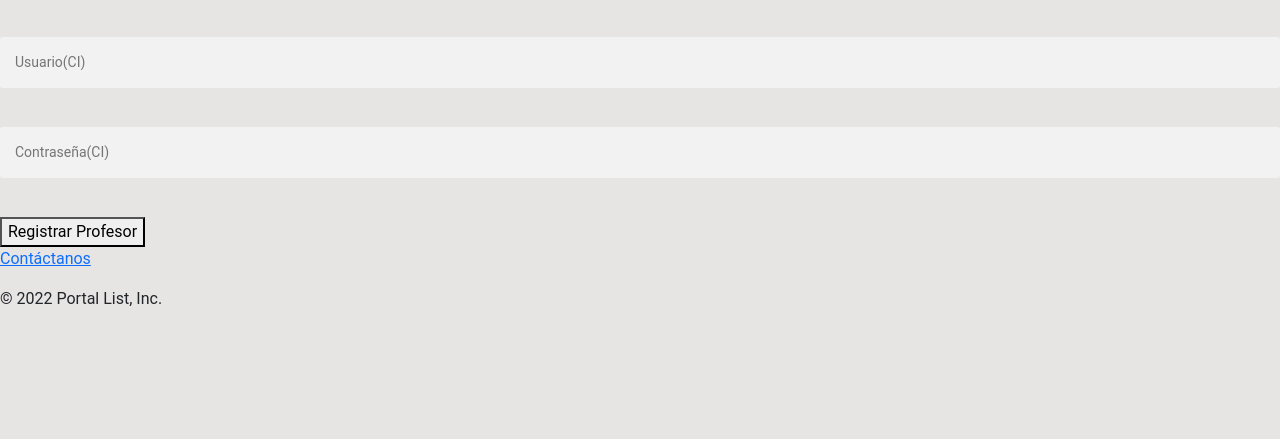
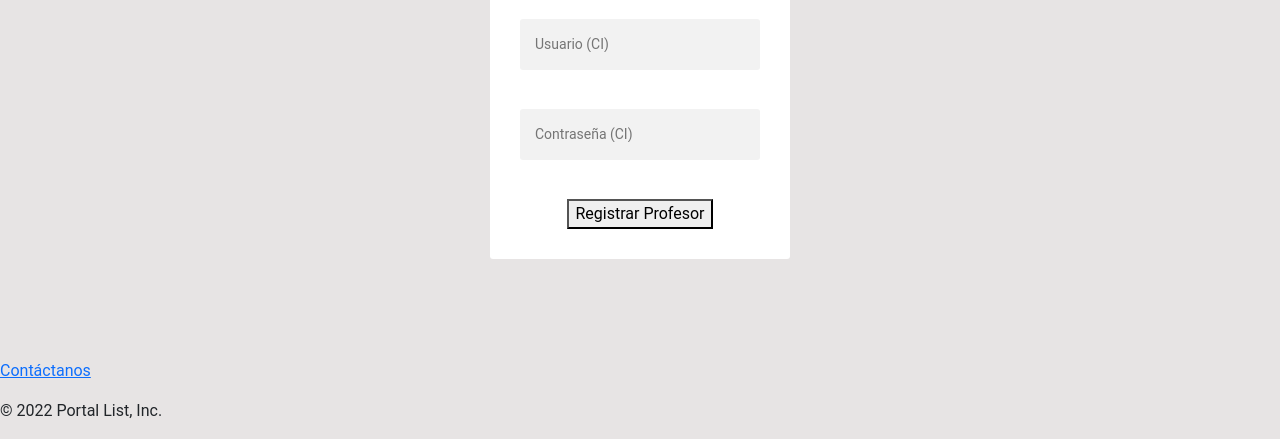
Before and after one commit to Umbrellacorp5/GitportalList, a Python web app: template templates/registroProfesor.html in a window 1280 px wide. Shown: the part 521-960 px from the top of the page. Before the commit the page ends 827 px from the top, so only its background shows below. Run offline with Jinja, Linux system fonts and the light colour scheme; the template is opened without the code that fills it, so the values that code supplies are empty.

Commit message:
Algo hicimos

```diff
--- a/templates/registroProfesor.html
+++ b/templates/registroProfesor.html
@@ -22,12 +22,12 @@
     <main>
 
             <h2 id="registrarProfesorTitle">Registrar Profesor</h2>
-            <form action="" method="POST" id="formIP">
+            <form class="form" action="" method="POST" id="formIP">
                 <!--Action tiene que guardar los datos en la base de datos-->
 
-                <input class="input" id="nombreRegistroProfesor" type="text" placeholder="Nombre" required pattern="[A-Za-z]{1,50}"> <br><br>
-                <input class="input" id="apellidoRegistroProfesor" type="text" placeholder="Apellido" required pattern="[A-Za-z]{1,50}"><br><br>
-                <input class="input" id="ciRegistroProfesor" type="number" placeholder="Cédula" required><br><br>
+                <input class="input" id="nombreRegistroProfesor" type="text" placeholder="Nombre" required pattern="[A-Za-z]{1,50}">
+                <input class="input" id="apellidoRegistroProfesor" type="text" placeholder="Apellido" required pattern="[A-Za-z]{1,50}">
+                <input class="input" id="ciRegistroProfesor" type="text" placeholder="Cédula" required>
 
                 <label>Materias</label>
                 <select name="Seleccionar una materia">
@@ -63,8 +63,8 @@
 
 
                 <input class="input" id="emailRegistroProfesor" type="email" placeholder="Email" required pattern><br><br>
-                <input class="input" id="usuarioRegistroProfesor" type="text" placeholder="Usuario(CI)" required><br><br>
-                <input class="input" id="contraRegistroProfesor" type="password" placeholder="Contraseña(CI)" required><br><br>
+                <input class="input" id="usuarioRegistroProfesor" type="text" placeholder="Usuario (CI)" required><br><br>
+                <input class="input" id="contraRegistroProfesor" type="password" placeholder="Contraseña (CI)" required><br><br>
                 <!--Cambiar type="text"-->
 
                 <button id="btnRegistroProfesor" type="sumbit">Registrar Profesor</button>
--- a/templates/static_in_env/css/style.css
+++ b/templates/static_in_env/css/style.css
@@ -260,8 +260,21 @@
     font-size: 14px;
   }
 }
+*/
+.form {
+  position: relative;
+  z-index: 1;
+  background: #FFFFFF;
+  max-width: 300px;
+  margin: 0 auto 100px;
+  padding: 30px;
+  border-top-left-radius: 3px;
+  border-top-right-radius: 3px;
+  border-bottom-left-radius: 3px;
+  border-bottom-right-radius: 3px;
+  text-align: center;
+}
 
-*/
 .input {
   outline: 0;
   background: #f2f2f2;
--- a/templates/static_in_env/css/style.scss
+++ b/templates/static_in_env/css/style.scss
@@ -296,8 +296,25 @@
     font-size: 14px;
   }
 }
+*/
 
-*/
+.form {
+  position: relative;
+  z-index: 1;
+  background: #FFFFFF;
+  max-width: 300px;
+  margin: 0 auto 100px;
+  padding: 30px;
+  border-top-left-radius: 3px;
+  border-top-right-radius: 3px;
+  border-bottom-left-radius: 3px;
+  border-bottom-right-radius: 3px;
+  text-align: center;
+}
+
+
+
+
 
 .input {
   outline: 0;
```
Also changed, not shown: 1 other file.
